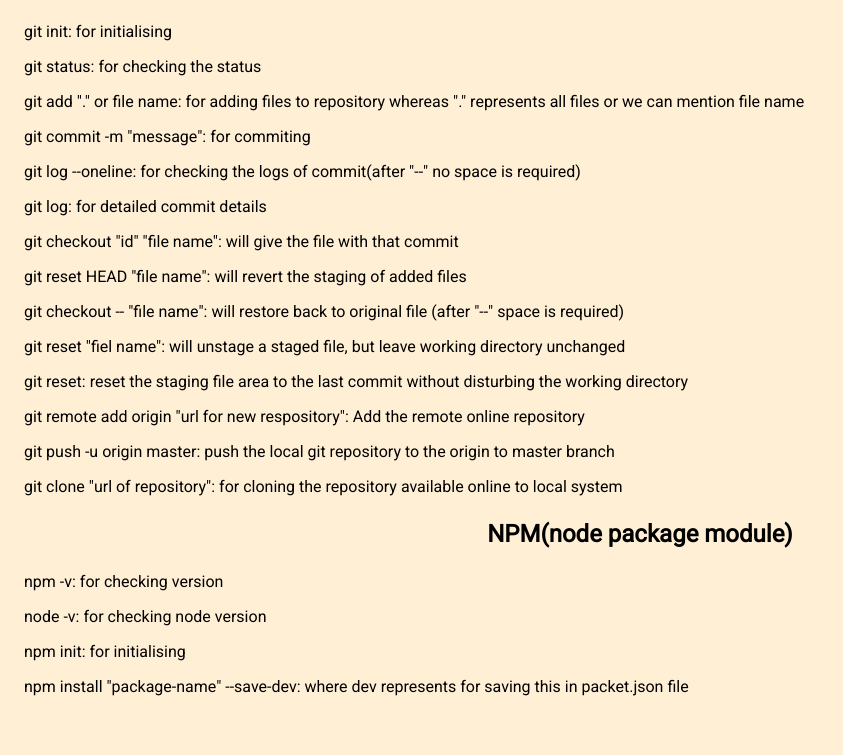
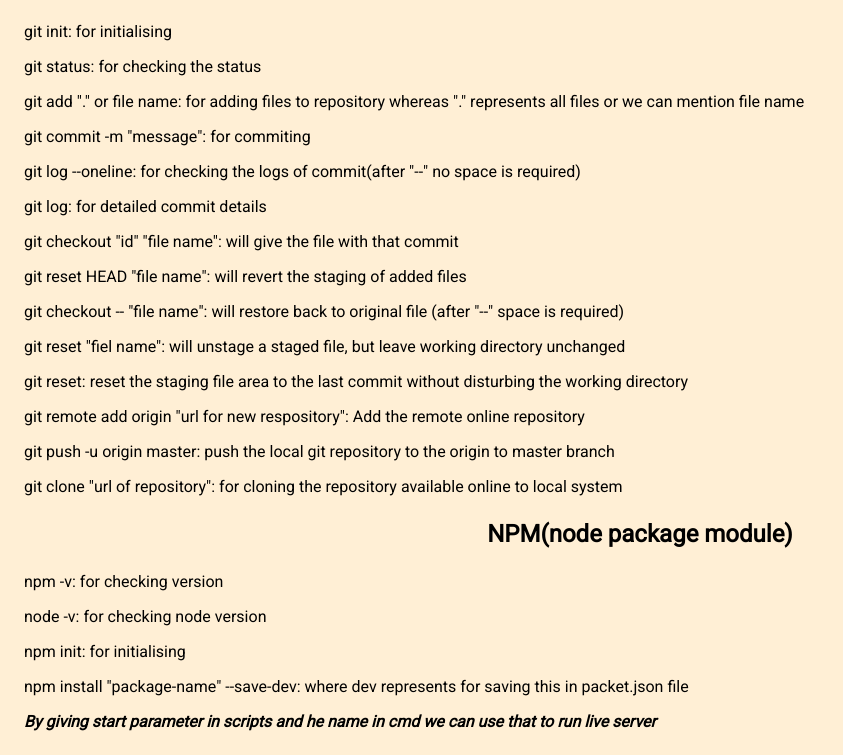
Before and after one commit to getkar128/git-test, a website: page index.html in a window 1280 px wide. Shown: the part 72-827 px from the top of the page, without its empty margins (0-843 px from the left). Before the commit the page ends 800 px from the top, so only its background shows below. Drawn offline with Linux system fonts and the light colour scheme.

```diff
--- a/index.html
+++ b/index.html
@@ -29,6 +29,7 @@
     <p>node -v: for checking node version</p>
     <p>npm init: for initialising</p>
     <p>npm install "package-name" --save-dev: where dev represents for saving this in packet.json file</p>
+    <p><em><strong>By giving start parameter in scripts and he name in cmd we can use that to run live server</strong></em></p>
 
 </body>
 </html>
--- a/package.json
+++ b/package.json
@@ -7,7 +7,9 @@
     "test": "test"
   },
   "scripts": {
-    "test": "echo \"Error: no test specified\" && exit 1"
+    "start": "npm run lite",
+    "test": "echo \"Error: no test specified\" && exit 1",
+    "lite": "lite-server"
   },
   "repository": {
     "type": "git",
```
Also changed, not shown: 1 other file.
